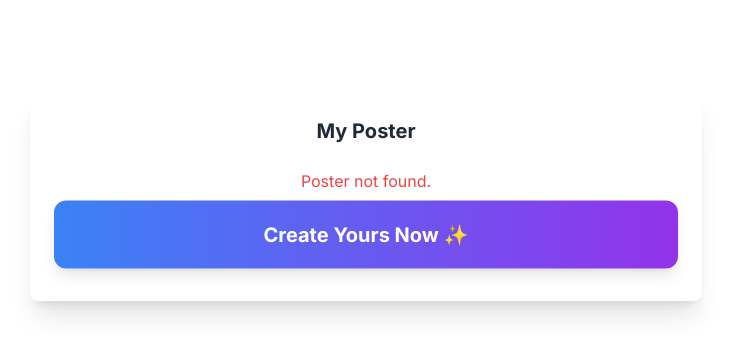
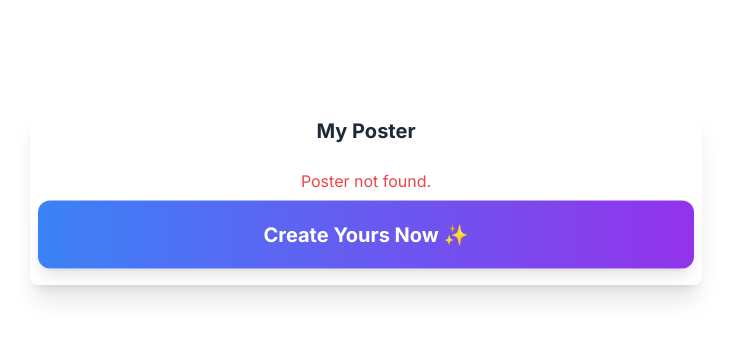
Before and after one commit to indrajeetsak/poster-app, a PHP site: page /view.php in a window 1280 px wide. Shown: the part 203-558 px from the top of the page, without its empty margins (274-1005 px from the left). Run offline with PHP 8.4, Linux system fonts and the light colour scheme; some libraries are stand-ins or nearby versions.

Commit message:
First draft

```diff
--- a/view.php
+++ b/view.php
@@ -53,7 +53,7 @@ if ($id) {
 </head>
 <body class="min-h-screen flex flex-col items-center justify-center">
 
-    <div class="bg-white rounded-lg shadow-xl max-w-2xl w-full overflow-hidden text-center p-6">
+    <div class="bg-white rounded-lg shadow-xl max-w-2xl w-full overflow-hidden text-center p-2">
         <h3 class="text-xl font-bold mb-6 text-gray-800"><?php echo $pageTitle; ?></h1>
 
         <?php if ($imageUrl): ?>
```
